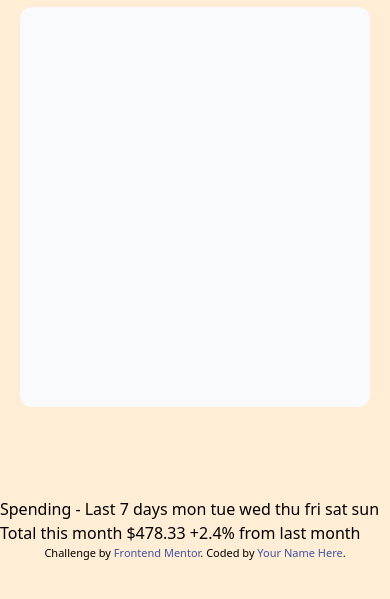
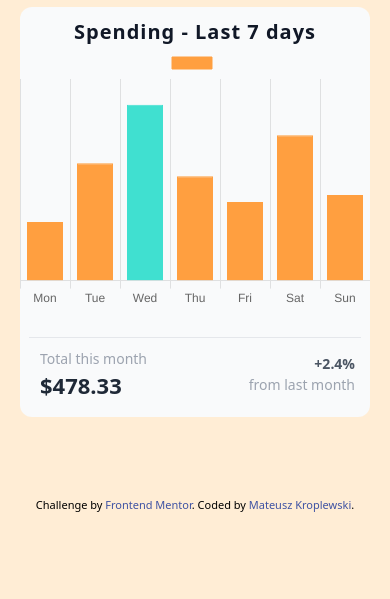
Before and after one commit to Kroplewski-M/expenses-chart-component-main, a plain HTML site: page index.html in a window 390 px wide. Shown: the part 143-742 px from the top of the page. Drawn offline with nearby package versions, Linux system fonts and the light colour scheme.

Commit message:
finished mobile view

```diff
--- a/index.html
+++ b/index.html
@@ -26,32 +26,22 @@
       <img src="./images/logo.svg" alt="" class="w-[60px] -mt-[10px]">
     </div>
 
-    <div class="w-[100%] h-[400px] bg-gray-50 rounded-xl mt-[10px]">
-
+    <div class="w-[100%] h-[410px] bg-gray-50 rounded-xl mt-[10px]">
+        <p class="font-bold text-center text-[20px] text-gray-900 pt-[10px] tracking-wider">Spending - Last 7 days</p>
+        <div class="w-[100%] h-[300px]">
+          <canvas id="myChart" width="400" height="300"></canvas>
+        </div>
+        <hr class="-mt-[10px] w-[95%] mx-auto">
+        <div class="flex space-x-[90px]">
+          <p class="text-gray-400 text-[14px] w-[200px] ml-5 mt-[10px]"> Total this month <span class="text-gray-800 text-[22px] font-bold">$478.33 </span></p>
+          <p class="text-gray-600 text-[14px] w-[200px] text-right font-bold mt-[15px] pr-[15px]">+2.4% <span class="text-gray-400 font-normal "><br> from last month</span></p>
+        </div>
     </div>
   </div>
 
-
-
-  Spending - Last 7 days
-
-  mon
-  tue
-  wed
-  thu
-  fri
-  sat
-  sun
-
-  Total this month
-  $478.33
-
-  +2.4%
-  from last month
-
   <div class="attribution">
     Challenge by <a href="https://www.frontendmentor.io?ref=challenge" target="_blank">Frontend Mentor</a>.
-    Coded by <a href="#">Your Name Here</a>.
+    Coded by <a href="#">Mateusz Kroplewski</a>.
   </div>
 </body>
 </html>
--- a/script.js
+++ b/script.js
@@ -1,9 +1,67 @@
 let graphInfo;
-
+let mon;
+let GI;
 //GET JSON DATA AND STORE IT IN GRAPHINFO
 fetch("data.json")
   .then((Response) => Response.json())
   .then((data) => {
     graphInfo = data;
-    console.log(graphInfo[4].amount);
+    console.log(graphInfo[0].amount);
+    mon = JSON.stringify(JSON.parse(graphInfo[0].amount));
+    drawGraph();
+  })
+  .catch((error) => {
+    console.log(error);
   });
+
+//DRAW GRAPH USING CHARTJS
+function drawGraph() {
+  const ctx = document.getElementById("myChart").getContext("2d");
+  const myChart = new Chart(ctx, {
+    type: "bar",
+    data: {
+      labels: ["Mon", "Tue", "Wed", "Thu", "Fri", "Sat", "Sun"],
+      datasets: [
+        {
+          label: "",
+          data: [
+            graphInfo[0].amount,
+            graphInfo[1].amount,
+            graphInfo[2].amount,
+            graphInfo[3].amount,
+            graphInfo[4].amount,
+            graphInfo[5].amount,
+            graphInfo[6].amount,
+          ],
+          backgroundColor: [
+            "rgba(255, 159, 64, 1)",
+            "rgba(255, 159, 64, 1)",
+            "rgba(64,224,208, 1)",
+            "rgba(255, 159, 64, 1)",
+            "rgba(255, 159, 64, 1)",
+            "rgba(255, 159, 64, 1)",
+          ],
+          borderColor: [
+            "rgba(255, 159, 64, 1)",
+            "rgba(255, 159, 64, 1)",
+            "rgba(64,224,208, 1)",
+            "rgba(255, 159, 64, 1)",
+            "rgba(255, 159, 64, 1)",
+            "rgba(255, 159, 64, 1)",
+          ],
+          borderWidth: 1,
+        },
+      ],
+    },
+    options: {
+      scales: {
+        y: {
+          display: false,
+        },
+        grid: {
+          display: false,
+        },
+      },
+    },
+  });
+}
```
